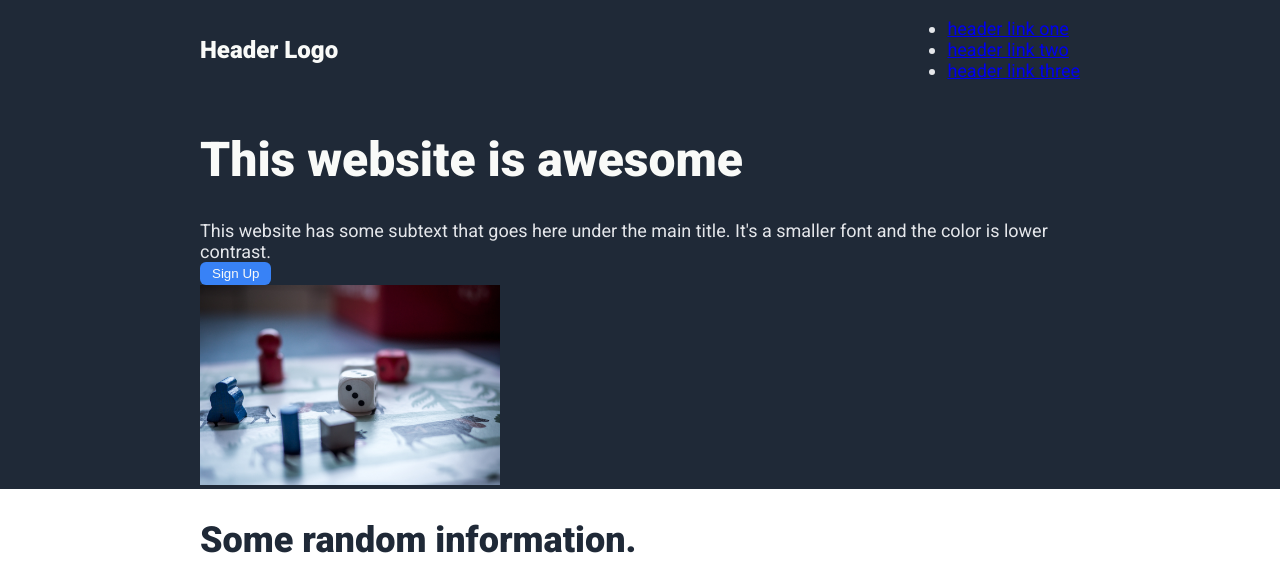
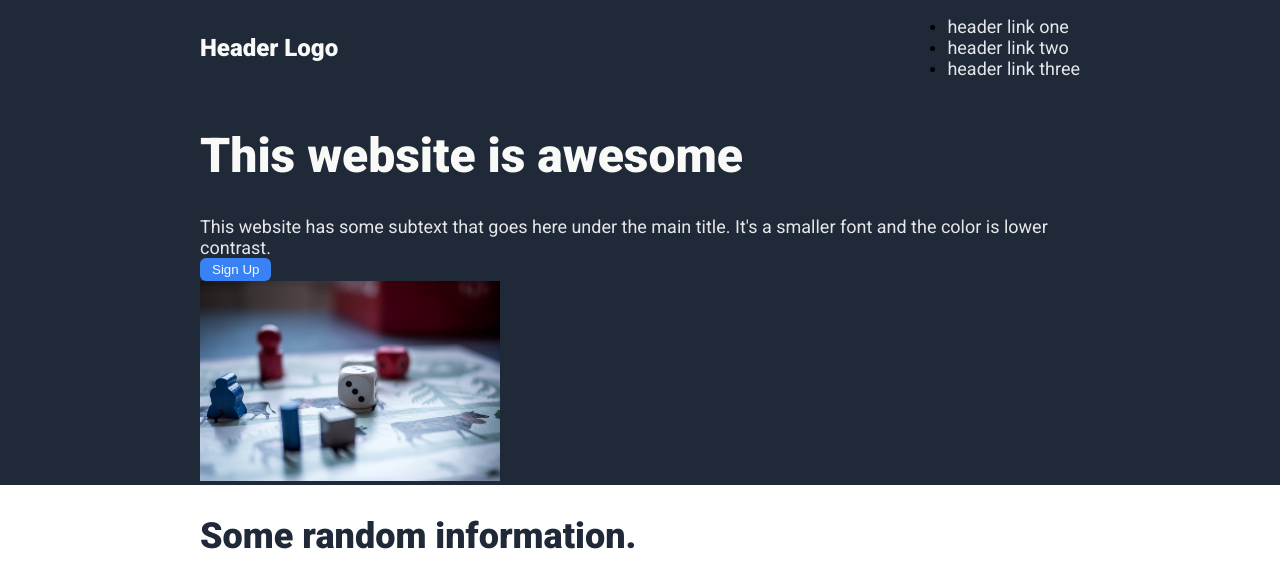
Before and after one commit to mtheball/top_landing-page, a plain HTML site: page index.html in a window 1280 px wide. Shown: the top 565 px of the page. Drawn offline with Linux system fonts and the light colour scheme.

Commit message:
Remove underline from header links

```diff
--- a/styles.css
+++ b/styles.css
@@ -30,7 +30,7 @@ body {
   color: #f9faf8;
 }
 
-.main-text-description, .header-links {
+.main-text-description, .header-links a {
   font-size: 18px;
   color: #e5e7eb;
 }
@@ -103,3 +103,7 @@ body {
   text-align: center;
   padding: 16px;
 }
+
+a {
+  text-decoration: none;
+}
```
